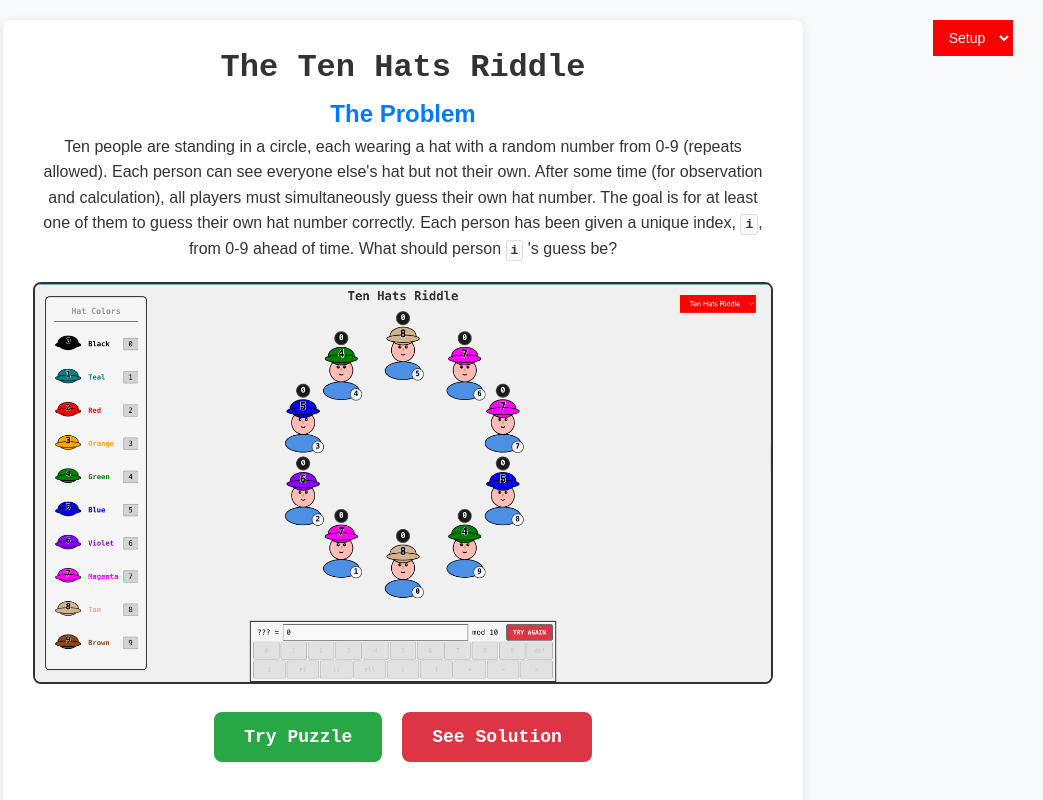
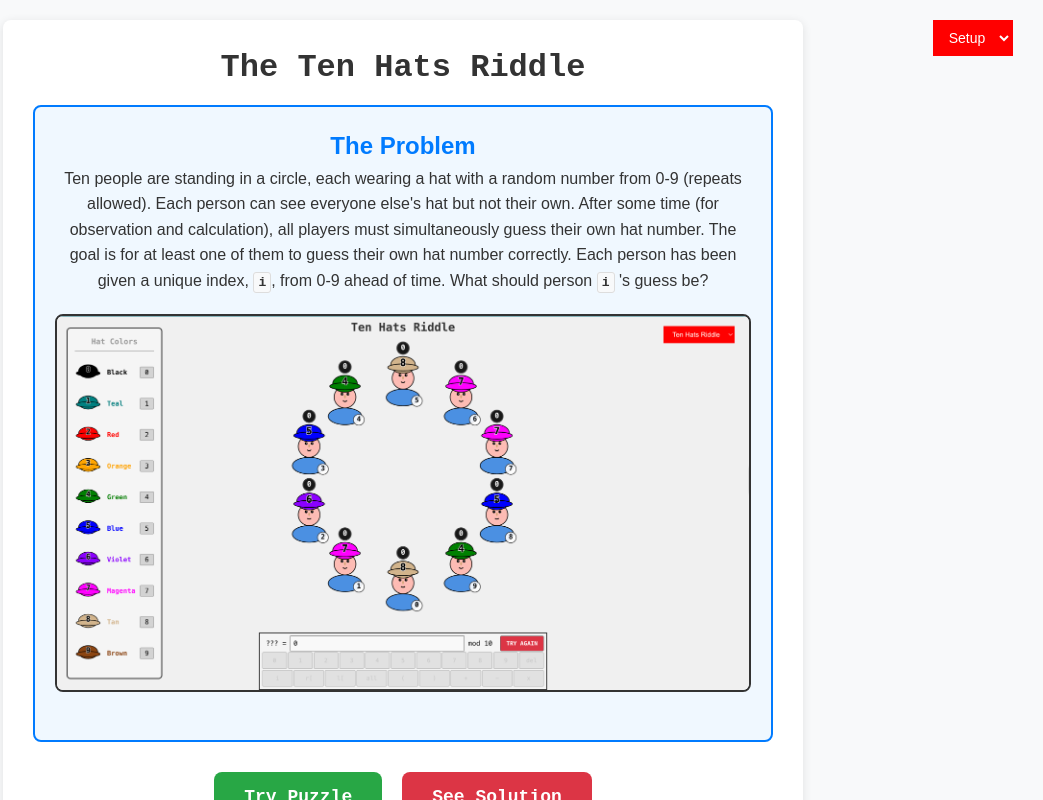
Before and after one commit to rajtiller/ten-hats-riddle, a React (Vite) app: page / in a window 1280 px wide. Shown: the whole page, without its empty margins (237-1280 px from the left). Built offline with nearby package versions, Linux system fonts and the light colour scheme.

Commit message:
more boxes around sections in explanation

```diff
--- a/src/images/Explanation.tsx
+++ b/src/images/Explanation.tsx
@@ -89,15 +89,24 @@ const Explanation: React.FC<ExplanationProps> = ({
             color: "#333",
           }}
         >
-          <h2 style={{ color: "#007bff", marginTop: "-10px" }}>The Problem</h2>
+          <div
+            style={{
+              border: "2px solid #007bff",
+              backgroundColor: "#f0f8ff",
+              borderRadius: "8px",
+              padding: "20px",
+              marginBottom: "30px",
+            }}
+          >
+            <h2 style={{ color: "#007bff", marginTop: "0" }}>The Problem</h2>
             <p>
               Ten people are standing in a circle, each wearing a hat with a
               random number from 0-9 (repeats allowed). Each person can see
               everyone else's hat but not their own. After some time (for
-            observation and calculation), all players must simultaneously guess
-            their own hat number. The goal is for at least one of them to guess
-            their own hat number correctly. Each person has been given a unique
-            index,{" "}
+              observation and calculation), all players must simultaneously
+              guess their own hat number. The goal is for at least one of them
+              to guess their own hat number correctly. Each person has been
+              given a unique index,{" "}
               <strong
                 style={{
                   fontFamily: "monospace",
@@ -139,6 +148,7 @@ const Explanation: React.FC<ExplanationProps> = ({
                   borderRadius: "8px",
                 }}
               />
+            </div>
           </div>
           {/* Action Buttons */}
           <div
```
Also changed, not shown: ToDo.txt. Lines whose indentation alone changed are shown as unchanged.
